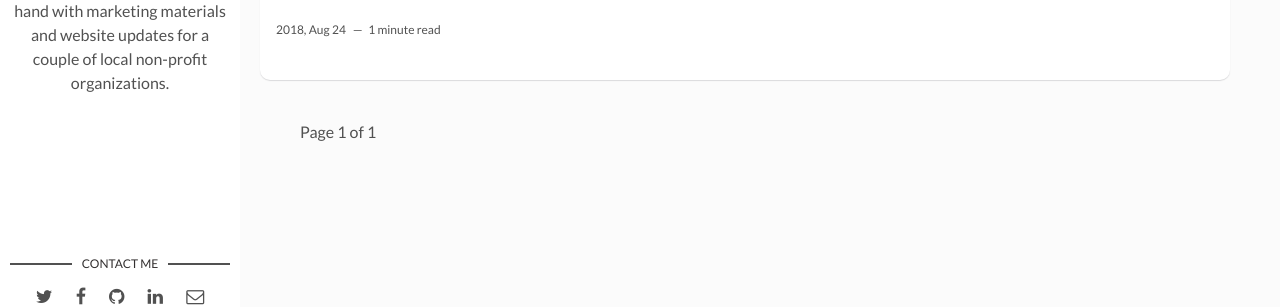
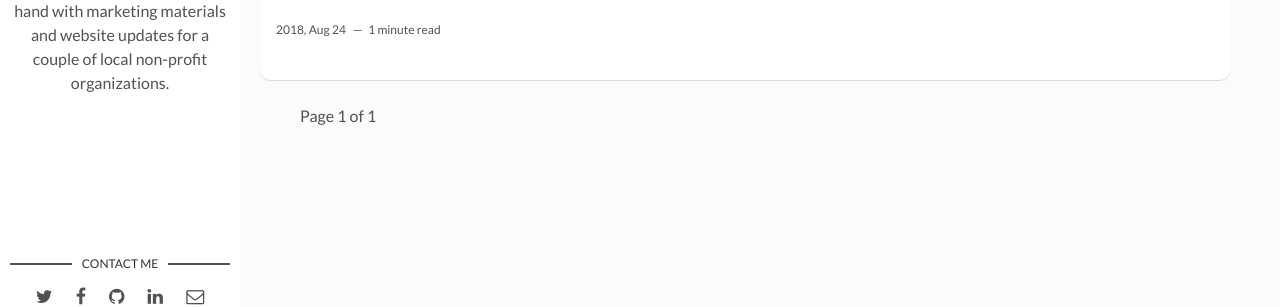
Before and after one commit to crackinggood/gww, a Jekyll site: the page built from index.html, in a window 1280 px wide. Shown: the part 516-823 px from the top of the page. Built offline with Jekyll 4.4.1, drawn with Linux system fonts in a browser that asks for light colours; the list of posts is cut into pages by our own code.

Commit message:
strange css issue, this is working, but may break something else...

```diff
--- a/assets/css/main.css
+++ b/assets/css/main.css
@@ -1003,10 +1003,10 @@
 .content-box {
   padding: 20px;
   padding-left: 260px;
-  display: -webkit-box;
-  display: -webkit-flex;
+  /* display: -webkit-box; */
+  /* display: -webkit-flex; */
   display: -ms-flexbox;
-  display: flex;
+  /* display: flex; */
   -webkit-box-orient: horizontal;
   -webkit-box-direction: normal;
   -webkit-flex-direction: row;
```
